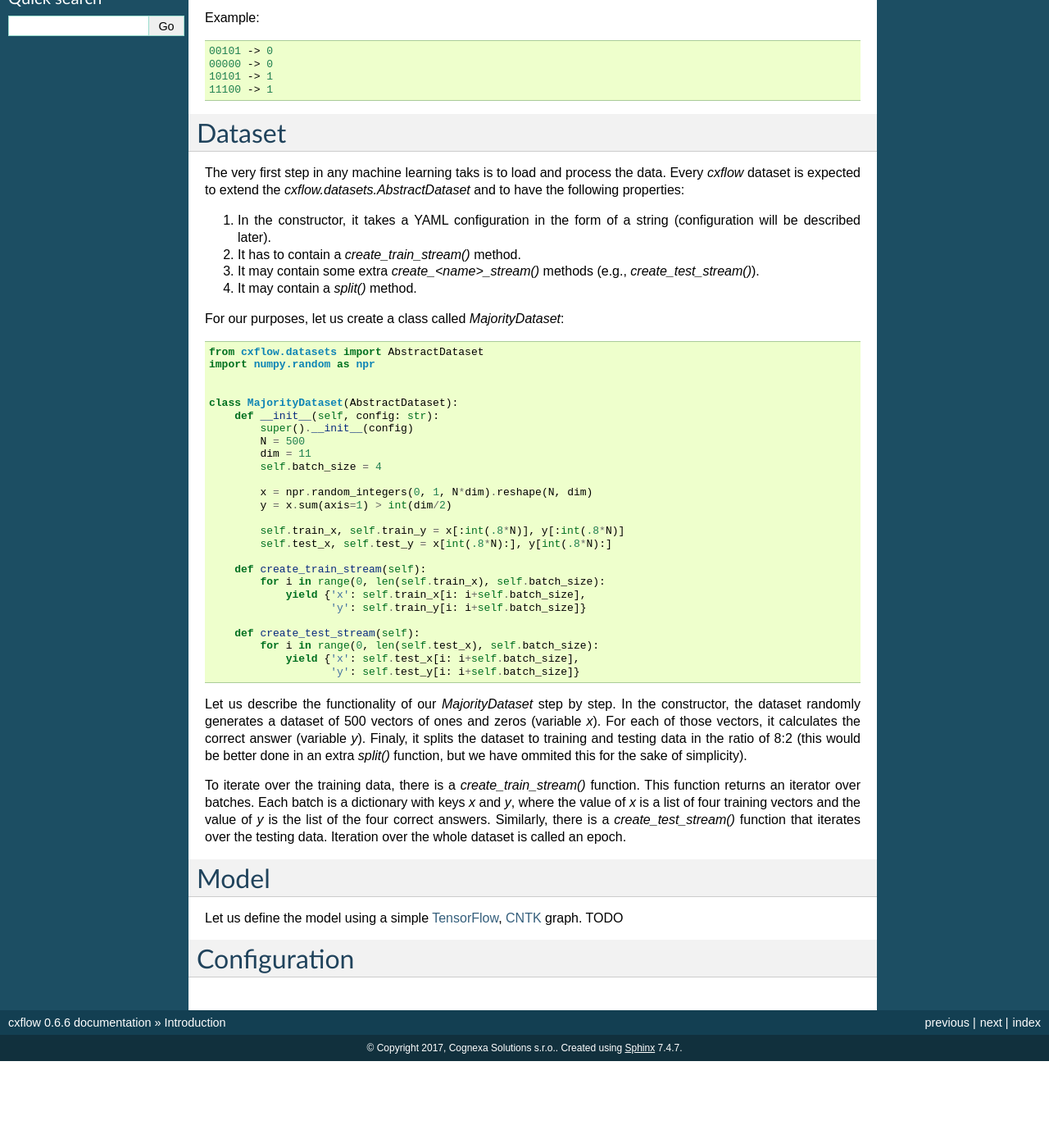
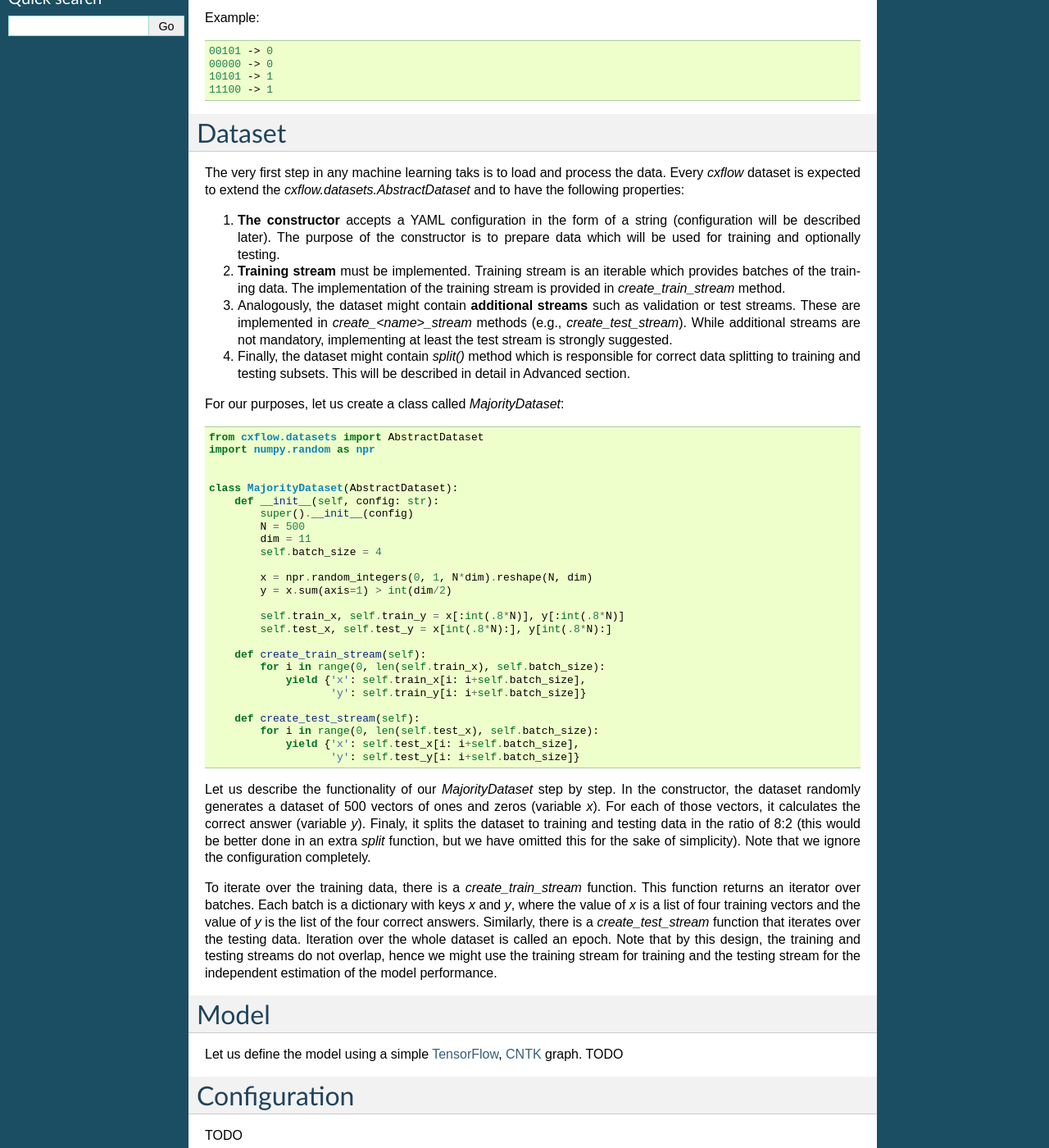
Before and after one commit to iterait/emloop, a Sphinx documentation site: the page built from doc/tutorial.rst, in a window 1280 px wide and 1400 px high, scrolled down 377 px. Shown: the whole window at 82% size. Built offline with Sphinx 7.4.7, drawn with Linux system fonts in a browser that asks for light colours; before the commit the page ends 1671 px from its top, so only the background shows below that; some of the changed text lies outside the part shown.

Commit message:
more detailsl

```diff
--- a/doc/tutorial.rst
+++ b/doc/tutorial.rst
@@ -6,8 +6,8 @@ Cxflow does not implement any building blocks for you (contrary to, e.g.,
 `Keras <https://github.com/fchollet/keras>`_). Instead, you can directly use
 your favourite machine learning framework, such as `TensorFlow <https://www.tensorflow.org/>`_,
 `CNTK <https://cntk.ai/>`_, or `Caffe2 <https://caffe2.ai/>`_. Therefore,
-you don't have to learn a new framework if you already know one
-and you can easily convert the models you already have with only minimal changes.
+you don't have to learn a new framework if you already know one.
+In addition, you can easily convert the models you already have with only minimal changes.
 
 Cxflow allows (and encourages) you to build modular projects, where the dataset,
 the model, and the configuration are separated and reusable. In the following sections,
@@ -35,11 +35,19 @@ The very first step in any machine learning taks is to load and process the data
 Every `cxflow` dataset is expected to extend the `cxflow.datasets.AbstractDataset`
 and to have the following properties:
 
-#. In the constructor, it takes a YAML configuration in the form of a string (configuration
-   will be described later).
-#. It has to contain a `create_train_stream()` method.
-#. It may contain some extra `create_<name>_stream()` methods (e.g., `create_test_stream()`).
-#. It may contain a `split()` method.
+#. **The constructor** accepts a YAML configuration in the form of a string (configuration
+   will be described later). The purpose of the constructor is to prepare data which will
+   be used for training and optionally testing.
+#. **Training stream** must be implemented. Training stream is an iterable which provides
+   batches of the training data. The implementation of the training stream is provided in
+   `create_train_stream` method.
+#. Analogously, the dataset might contain **additional streams** such as validation or test
+   streams. These are implemented in `create_<name>_stream` methods (e.g.,
+   `create_test_stream`). While additional streams are not mandatory, implementing at
+   least the test stream is strongly suggested.
+#. Finally, the dataset might contain `split()` method which is responsible for correct
+   data splitting to training and testing subsets. This will be described in detail in
+   Advanced section.
 
 For our purposes, let us create a class called `MajorityDataset`:
 
@@ -76,14 +84,19 @@ Let us describe the functionality of our `MajorityDataset` step by step.
 In the constructor, the dataset randomly generates a dataset of 500 vectors of ones and
 zeros (variable *x*). For each of those vectors, it calculates the correct
 answer (variable *y*). Finaly, it splits the dataset to training and testing data
-in the ratio of 8:2 (this would be better done in an extra `split()` function, but
-we have ommited this for the sake of simplicity).
+in the ratio of 8:2 (this would be better done in an extra `split` function, but
+we have omitted this for the sake of simplicity).
+Note that we ignore the configuration completely.
 
-To iterate over the training data, there is a `create_train_stream()` function. This function
+To iterate over the training data, there is a `create_train_stream` function. This function
 returns an iterator over batches. Each batch is a dictionary with keys *x* and *y*, where
 the value of *x* is a list of four training vectors and the value of *y* is the list of
-the four correct answers. Similarly, there is a `create_test_stream()` function that iterates
+the four correct answers. Similarly, there is a `create_test_stream` function that iterates
 over the testing data. Iteration over the whole dataset is called an epoch.
+Note that by this design, the training and testing streams do not overlap, hence we might
+use the training stream for training and the testing stream for the independent estimation
+of the model performance.
+
 
 Model
 =====
@@ -94,3 +107,5 @@ TODO
 
 Configuration
 =============
+
+TODO
```
